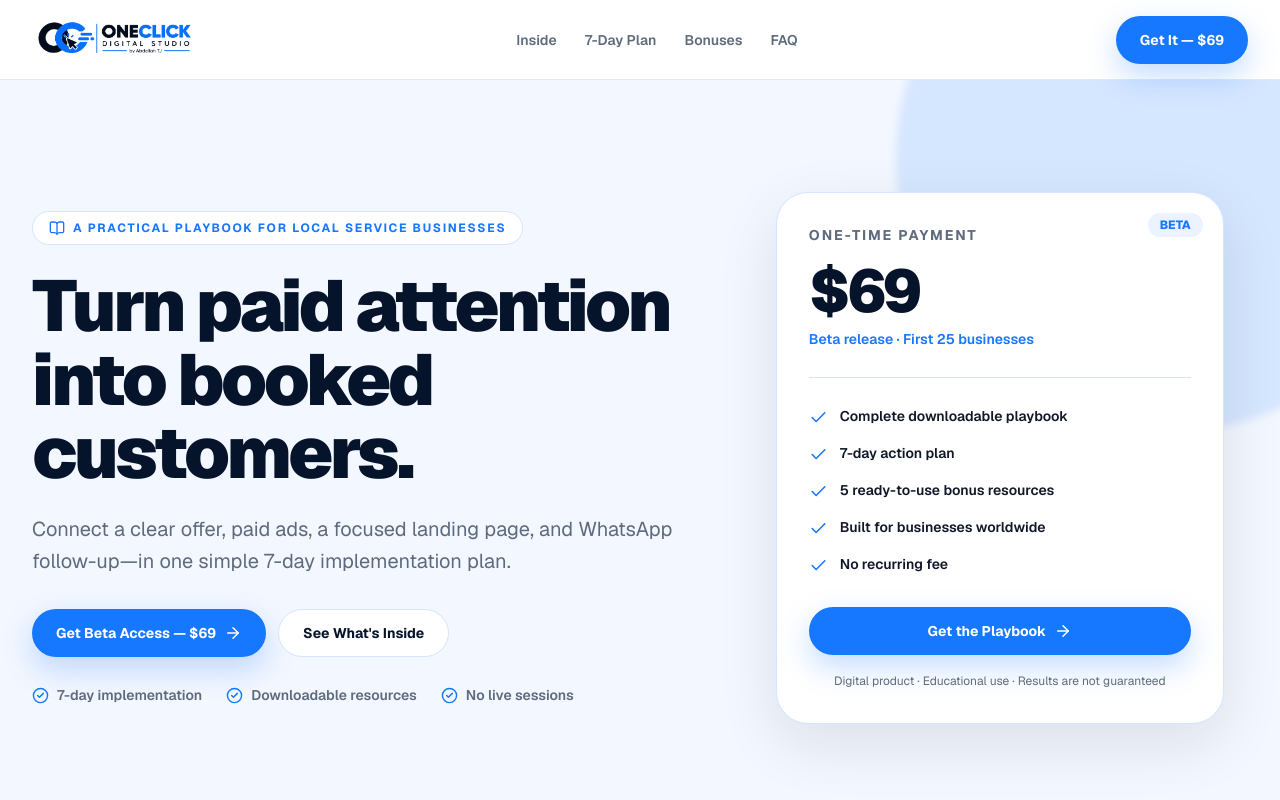
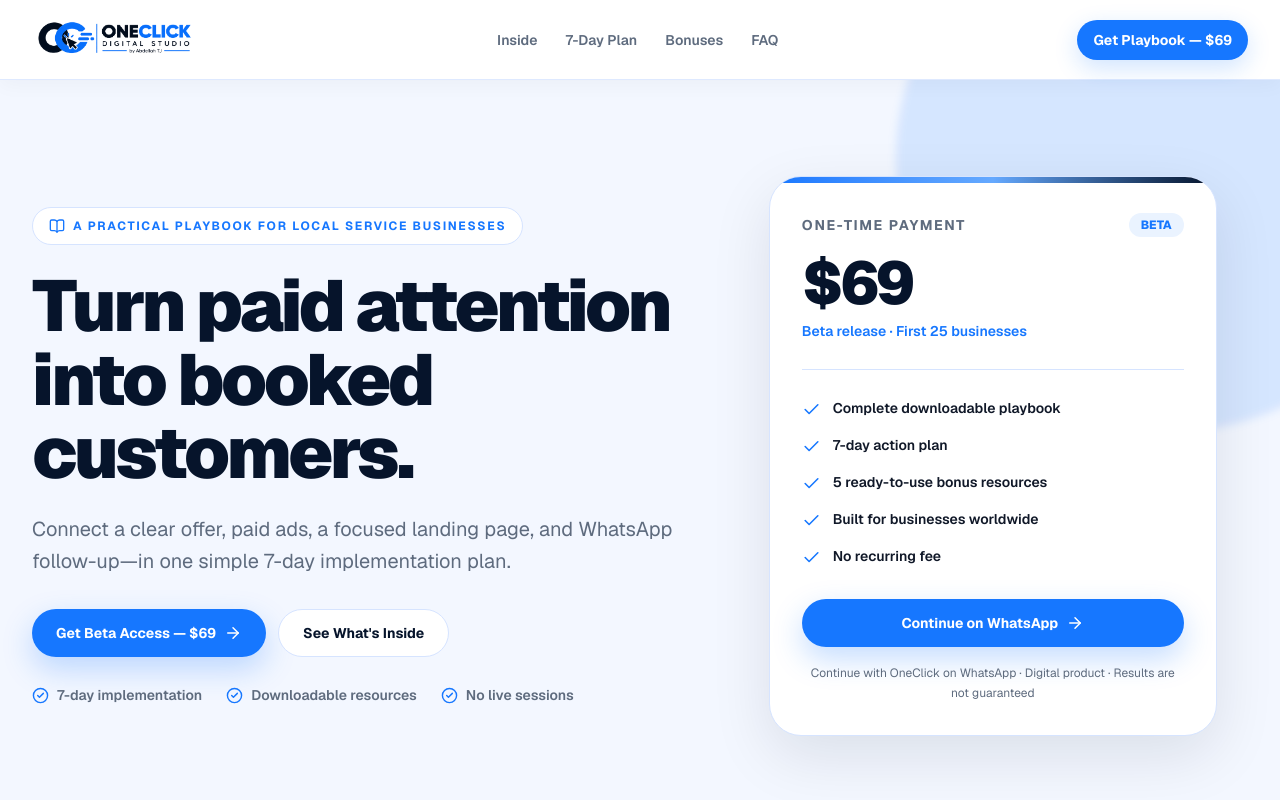
Before and after one commit to abdellahdubai1-source/oneclick, a Next.js app: page / in a window 1280 px wide. Shown: the top 800 px of the page. Built offline with nearby package versions, Linux system fonts and the light colour scheme.

Commit message:
Add files via upload

```diff
--- a/app/globals.css
+++ b/app/globals.css
@@ -37,6 +37,7 @@
 
   body {
     margin: 0;
+    overflow-x: clip;
     background: var(--oc-canvas);
     color: var(--oc-ink);
     font-family: var(--font-sans), ui-sans-serif, system-ui, -apple-system, "Segoe UI", sans-serif;
--- a/app/layout.tsx
+++ b/app/layout.tsx
@@ -50,8 +50,8 @@ const jsonLd = {
   brand: { "@type": "Brand", name: siteConfig.brand },
   offers: {
     "@type": "Offer",
-    price: "69",
-    priceCurrency: "USD",
+    price: productConfig.price,
+    priceCurrency: productConfig.currency,
     availability: "https://schema.org/InStock",
     url: siteConfig.siteUrl,
   },
--- a/app/page.tsx
+++ b/app/page.tsx
@@ -13,15 +13,18 @@ import {
 import { productConfig, siteConfig } from "@/lib/site-config";
 
 const buyButton =
-  "inline-flex min-h-12 items-center justify-center gap-2 rounded-full bg-oc-blue px-6 py-3 text-center text-sm font-bold text-white shadow-[0_12px_30px_rgba(22,119,255,0.25)] transition hover:-translate-y-0.5 hover:bg-oc-blue-hover";
+  "inline-flex min-h-12 items-center justify-center gap-2 rounded-full bg-oc-blue px-6 py-3 text-center text-sm font-bold text-white shadow-[0_12px_30px_rgba(22,119,255,0.25)] transition hover:-translate-y-0.5 hover:bg-oc-blue-hover focus-visible:outline-white";
+
+const compactBuyButton =
+  "inline-flex min-h-10 shrink-0 items-center justify-center whitespace-nowrap rounded-full bg-oc-blue px-4 py-2 text-center text-sm font-bold text-white shadow-[0_8px_24px_rgba(22,119,255,0.2)] transition hover:bg-oc-blue-hover focus-visible:outline-white";
 
 const moduleIcons = [Target, MousePointerClick, MessageCircle];
 
 export default function Home() {
   return (
     <>
-      <header className="sticky top-0 z-50 border-b border-oc-line/80 bg-white/95 backdrop-blur">
-        <div className="mx-auto flex max-w-7xl items-center justify-between gap-6 px-5 py-3 sm:px-8">
+      <header className="sticky top-0 z-50 border-b border-oc-line/80 bg-white/95 shadow-[0_4px_20px_rgba(6,20,43,0.04)] backdrop-blur">
+        <div className="mx-auto flex max-w-7xl items-center justify-between gap-3 px-4 py-3 sm:gap-6 sm:px-8">
           <a href="#top" aria-label="OneClick home" className="shrink-0">
             <Image
               src="/brand/oneclick-logo-primary-transparent.png"
@@ -29,7 +32,7 @@ export default function Home() {
               width={181}
               height={60}
               priority
-              className="h-auto w-[145px] sm:w-[166px]"
+              className="h-auto w-[118px] sm:w-[166px]"
             />
           </a>
           <nav className="hidden items-center gap-7 lg:flex" aria-label="Main navigation">
@@ -39,8 +42,14 @@ export default function Home() {
               </a>
             ))}
           </nav>
-          <a href={productConfig.checkoutUrl} className={`${buyButton} min-h-10 px-4 py-2`}>
-            Get It — {productConfig.price}
+          <a
+            href={productConfig.checkoutUrl}
+            target="_blank"
+            rel="noreferrer"
+            className={compactBuyButton}
+          >
+            <span className="sm:hidden">Get Playbook</span>
+            <span className="hidden sm:inline">Get Playbook — {productConfig.priceDisplay}</span>
           </a>
         </div>
       </header>
@@ -48,21 +57,21 @@ export default function Home() {
       <main id="main">
         <section id="top" className="relative overflow-hidden border-b border-oc-line bg-oc-soft">
           <div className="hero-glow" aria-hidden="true" />
-          <div className="relative mx-auto grid max-w-7xl gap-12 px-5 py-16 sm:px-8 sm:py-24 lg:grid-cols-[1.15fr_0.85fr] lg:items-center lg:py-28">
-            <div>
-              <div className="mb-6 inline-flex items-center gap-2 rounded-full border border-oc-line bg-white px-4 py-2 text-xs font-bold uppercase tracking-[0.14em] text-oc-blue">
+          <div className="relative mx-auto grid max-w-7xl gap-10 px-5 py-14 sm:px-8 sm:py-20 md:grid-cols-[1.08fr_0.92fr] md:items-center md:gap-8 lg:grid-cols-[1.12fr_0.88fr] lg:gap-14 lg:py-24">
+            <div className="min-w-0">
+              <div className="mb-6 inline-flex max-w-full items-center gap-2 rounded-full border border-oc-line bg-white px-3.5 py-2 text-[0.72rem] font-bold uppercase leading-5 tracking-[0.1em] text-oc-blue sm:px-4 sm:text-xs sm:tracking-[0.14em]">
                 <BookOpen size={16} aria-hidden="true" />
                 A practical playbook for local service businesses
               </div>
-              <h1 className="balance max-w-4xl text-5xl font-black leading-[1.02] tracking-[-0.045em] text-oc-navy sm:text-6xl lg:text-7xl">
+              <h1 className="balance max-w-4xl text-[clamp(2.6rem,10vw,4.5rem)] font-black leading-[1.02] tracking-[-0.045em] text-oc-navy md:text-[clamp(3rem,6vw,4.5rem)]">
                 Turn paid attention into booked customers.
               </h1>
-              <p className="mt-6 max-w-2xl text-lg leading-8 text-oc-muted sm:text-xl">
+              <p className="mt-6 max-w-2xl text-base leading-7 text-oc-muted sm:text-xl sm:leading-8">
                 Connect a clear offer, paid ads, a focused landing page, and WhatsApp follow-up—in one simple 7-day implementation plan.
               </p>
               <div className="mt-8 flex flex-col gap-3 sm:flex-row sm:items-center">
-                <a href={productConfig.checkoutUrl} className={buyButton}>
-                  Get Beta Access — {productConfig.price}
+                <a href={productConfig.checkoutUrl} target="_blank" rel="noreferrer" className={buyButton}>
+                  Get Beta Access — {productConfig.priceDisplay}
                   <ArrowRight size={18} aria-hidden="true" />
                 </a>
                 <a href="#inside" className="inline-flex min-h-12 items-center justify-center rounded-full border border-oc-line bg-white px-6 py-3 text-sm font-bold text-oc-navy transition hover:border-oc-blue hover:text-oc-blue">
@@ -79,10 +88,13 @@ export default function Home() {
               </div>
             </div>
 
-            <aside className="relative mx-auto w-full max-w-md rounded-[32px] border border-oc-line bg-white p-6 shadow-oc-soft sm:p-8">
-              <span className="absolute right-5 top-5 rounded-full bg-[#eaf3ff] px-3 py-1 text-xs font-extrabold text-oc-blue">BETA</span>
-              <p className="text-sm font-bold uppercase tracking-[0.14em] text-oc-muted">One-time payment</p>
-              <p className="mt-4 text-6xl font-black tracking-[-0.055em] text-oc-navy">{productConfig.price}</p>
+            <aside className="relative mx-auto w-full max-w-md overflow-hidden rounded-[28px] border border-oc-line bg-white p-6 shadow-oc-soft sm:rounded-[32px] sm:p-8">
+              <div className="absolute inset-x-0 top-0 h-1.5 bg-gradient-to-r from-[#1677ff] via-[#65a9ff] to-[#06142b]" aria-hidden="true" />
+              <div className="flex items-center justify-between gap-4 pt-1">
+                <p className="text-sm font-bold uppercase tracking-[0.12em] text-oc-muted">One-time payment</p>
+                <span className="shrink-0 rounded-full bg-[#eaf3ff] px-3 py-1 text-xs font-extrabold text-oc-blue">BETA</span>
+              </div>
+              <p className="mt-4 text-5xl font-black tracking-[-0.055em] text-oc-navy sm:text-6xl">{productConfig.priceDisplay}</p>
               <p className="mt-2 text-sm font-semibold text-oc-blue">{productConfig.betaLabel}</p>
               <div className="my-7 h-px bg-oc-line" />
               <ul className="space-y-4">
@@ -93,11 +105,11 @@ export default function Home() {
                   </li>
                 ))}
               </ul>
-              <a href={productConfig.checkoutUrl} className={`${buyButton} mt-8 w-full`}>
-                Get the Playbook
+              <a href={productConfig.checkoutUrl} target="_blank" rel="noreferrer" className={`${buyButton} mt-8 w-full`}>
+                Continue on WhatsApp
                 <ArrowRight size={18} aria-hidden="true" />
               </a>
-              <p className="mt-4 text-center text-xs leading-5 text-oc-muted">Digital product · Educational use · Results are not guaranteed</p>
+              <p className="mt-4 text-center text-xs leading-5 text-oc-muted">Continue with OneClick on WhatsApp · Digital product · Results are not guaranteed</p>
             </aside>
           </div>
         </section>
@@ -188,10 +200,10 @@ export default function Home() {
         <section className="py-20 sm:py-28">
           <div className="mx-auto max-w-4xl px-5 text-center sm:px-8">
             <span className="inline-flex rounded-full bg-oc-soft px-4 py-2 text-xs font-black uppercase tracking-[0.14em] text-oc-blue">Beta release · First 25 businesses</span>
-            <h2 className="balance mt-6 text-4xl font-black tracking-[-0.04em] text-oc-navy sm:text-6xl">Build your client-acquisition system for {productConfig.price}.</h2>
+            <h2 className="balance mt-6 text-4xl font-black tracking-[-0.04em] text-oc-navy sm:text-6xl">Build your client-acquisition system for {productConfig.priceDisplay}.</h2>
             <p className="mx-auto mt-5 max-w-2xl text-lg leading-8 text-oc-muted">One payment. A downloadable playbook, five practical resources, and a focused seven-day implementation plan.</p>
-            <a href={productConfig.checkoutUrl} className={`${buyButton} mt-8`}>
-              Get Beta Access — {productConfig.price}
+            <a href={productConfig.checkoutUrl} target="_blank" rel="noreferrer" className={`${buyButton} mt-8`}>
+              Get Beta Access — {productConfig.priceDisplay}
               <ArrowRight size={18} aria-hidden="true" />
             </a>
             <p className="mt-4 text-xs text-oc-muted">One-time payment · Digital product · No subscription</p>
--- a/lib/site-config.ts
+++ b/lib/site-config.ts
@@ -9,7 +9,9 @@ export const siteConfig = {
 export const productConfig = {
   name: "The 7-Day Client Acquisition Playbook",
   shortName: "7-Day Playbook",
-  price: "$69",
+  price: 69,
+  currency: "USD",
+  priceDisplay: "$69",
   priceLabel: "$69 one-time",
   betaLabel: "Beta release · First 25 businesses",
   description:
--- a/package.json
+++ b/package.json
@@ -2,6 +2,9 @@
   "name": "web",
   "version": "0.1.0",
   "private": true,
+  "engines": {
+    "node": ">=20.9.0"
+  },
   "scripts": {
     "dev": "next dev",
     "build": "next build",
```
Also changed, not shown: 2 other files (tests, documents, lock files or other folders).
